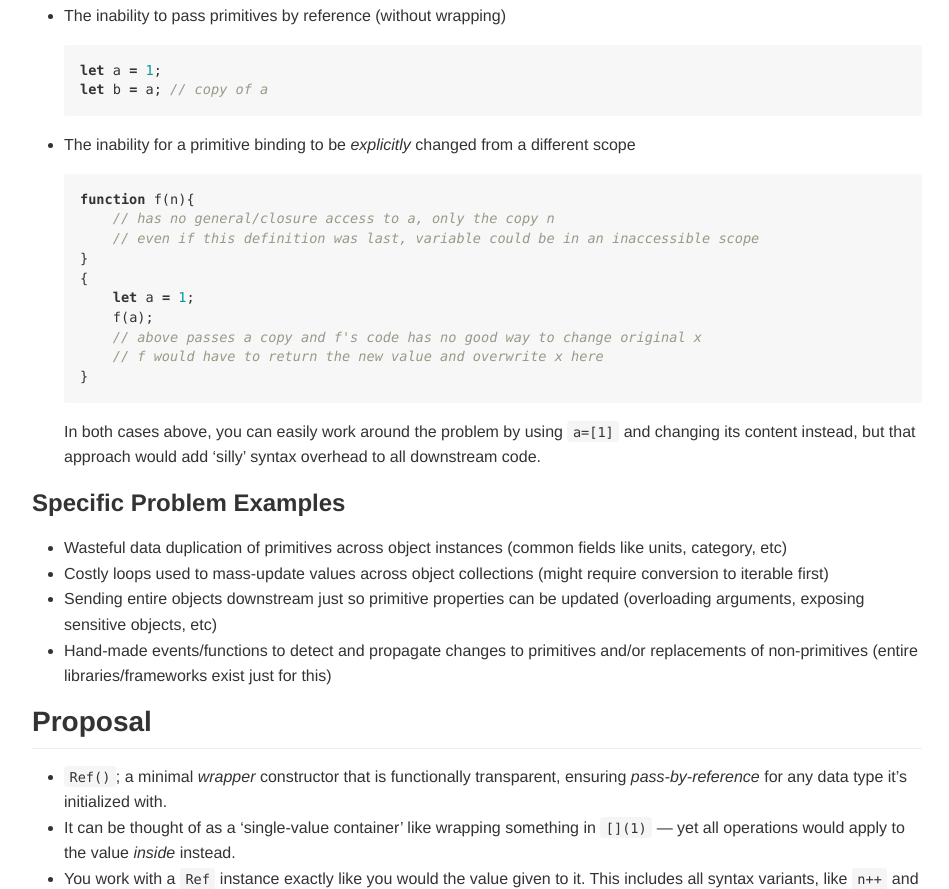
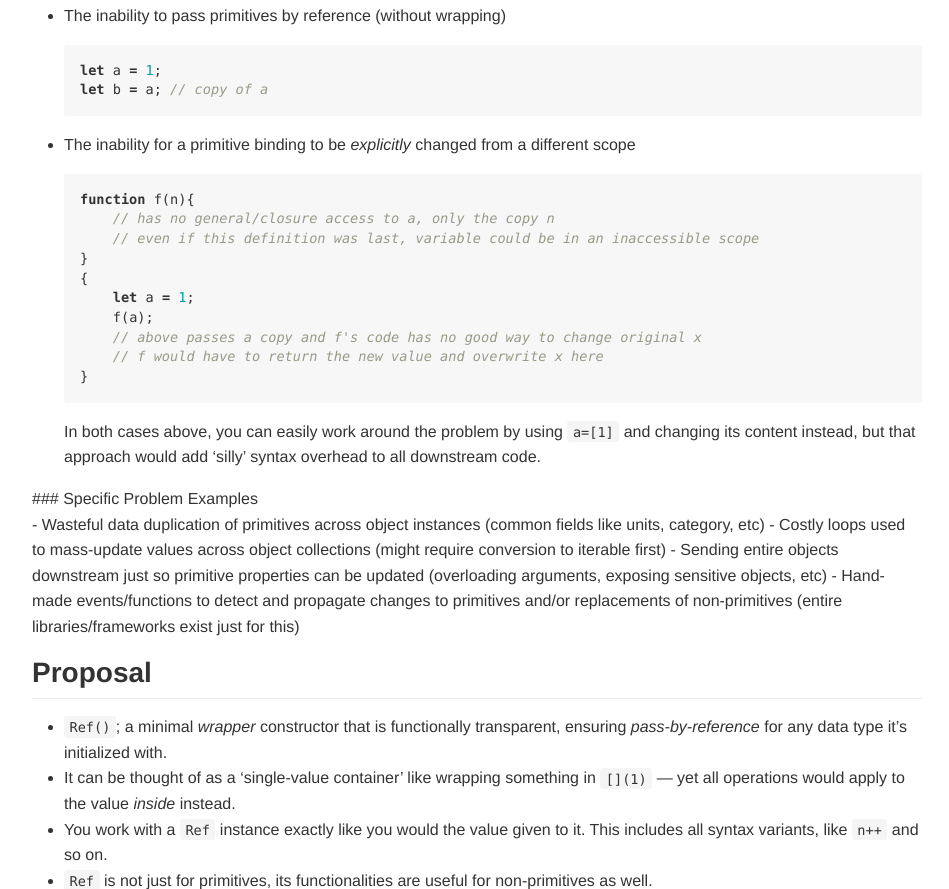
Before and after one commit to jason-ford-x/proposal-ref-class, a website: page README.html in a window 1280 px wide. Shown: the part 339-1228 px from the top of the page, without its empty margins (163-1112 px from the left). Drawn offline with Linux system fonts and the light colour scheme.

Commit message:
formatting

```diff
--- a/README.html
+++ b/README.html
@@ -1105,16 +1105,12 @@ Stage: 0</p>
 In both cases above, you can easily work around the problem by using <code>a=[1]</code> and changing its content instead, but that approach would add &lsquo;silly&rsquo; syntax overhead to all downstream code.</p>
 </li>
 </ul>
-<p><detail>
-<summary></p>
-<h3 id="specific-problem-examples">Specific Problem Examples</summary><a class="headerlink" href="#specific-problem-examples" title="Permanent link"></a></h3>
-<ul>
-<li>Wasteful data duplication of primitives across object instances (common fields like units, category, etc)</li>
-<li>Costly loops used to mass-update values across object collections (might require conversion to iterable first)</li>
-<li>Sending entire objects downstream just so primitive properties can be updated (overloading arguments, exposing sensitive objects, etc)</li>
-<li>Hand-made events/functions to detect and propagate changes to primitives and/or replacements of non-primitives (entire libraries/frameworks exist just for this)
-</detail></li>
-</ul>
+<p><detail><summary>### Specific Problem Examples</summary>
+- Wasteful data duplication of primitives across object instances (common fields like units, category, etc)
+- Costly loops used to mass-update values across object collections (might require conversion to iterable first)
+- Sending entire objects downstream just so primitive properties can be updated (overloading arguments, exposing sensitive objects, etc)
+- Hand-made events/functions to detect and propagate changes to primitives and/or replacements of non-primitives (entire libraries/frameworks exist just for this)
+</detail></p>
 <h2 id="proposal">Proposal<a class="headerlink" href="#proposal" title="Permanent link"></a></h2>
 <ul>
 <li><code>Ref()</code>; a minimal <em>wrapper</em> constructor that is functionally transparent, ensuring <em>pass-by-reference</em> for any data type it&rsquo;s initialized with.</li>
```
Also changed, not shown: README.md.
